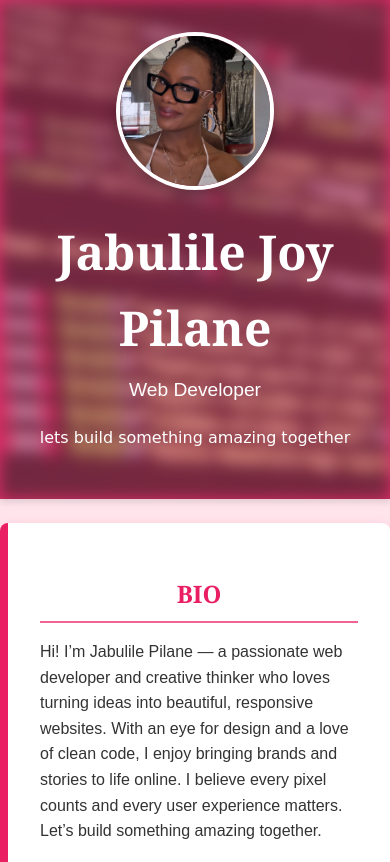
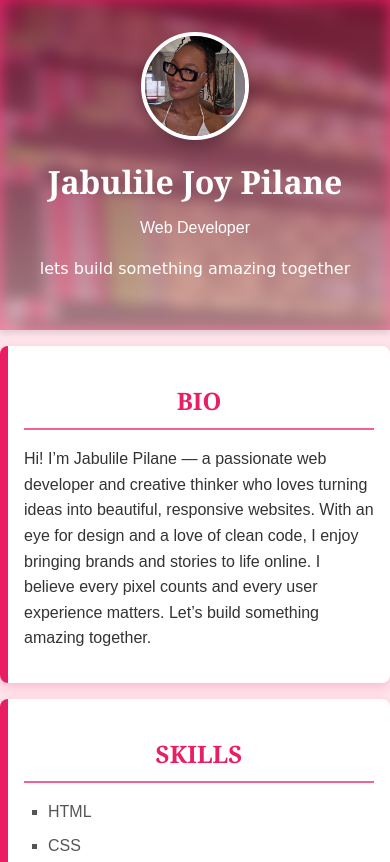
Before and after one commit to ST10195798/HexSoftwares_Personal_Portfolio, a plain HTML site: page index.html in a window 390 px wide. Shown: the top 862 px of the page. Drawn offline with Linux system fonts and the light colour scheme.

Commit message:
changed the animation functionality, its shape and design. made a pink border outline

```diff
--- a/style.css
+++ b/style.css
@@ -6,16 +6,6 @@ body {
   line-height: 1.6;
   background-color: #ffe4ec;
   color: #333;
-}
-.fade-in {
-  opacity: 0;
-  animation: fadeInAnimation ease 2s;
-  animation-fill-mode: forwards;
-}
-
-@keyframes fadeInAnimation {
-  0% { opacity: 0; }
-  100% { opacity: 1; }
 }
 
 header .profile-pic {
@@ -78,7 +68,10 @@ header::before {
 /* Pink Overlay Layer */
 header::after {
   content: "";
-  background-color: rgba(209, 60, 110, 0.5); /* pink with transparency */
+  background: linear-gradient(
+    rgba(233, 30, 99, 0.4),
+    rgba(255, 192, 203, 0.6)
+  );
   position: absolute;
   top: 0;
   left: 0;
@@ -127,6 +120,7 @@ section {
   transition: transform 0.2s ease;
 }
 
+
 section:hover {
   transform: scale(1.02);
 }
@@ -169,3 +163,51 @@ footer {
   color: #fff;
   font-size: 0.9rem;
 }
+.fade-in {
+    font-family: Georgia, 'Times New Roman', Times, serif;
+    font-size: larger;
+    text-align: center;
+    background-color: #ffe4ec;
+    color: #e91e63;
+    border-right: 8px solid #e91e63;
+    border-radius: 50%;
+
+  opacity: 0;
+  animation: fadeInAnimation ease 5S forwards;
+  border-style:solid;
+}
+
+@keyframes fadeInAnimation {
+  0% { opacity: 0; }
+  100% { opacity: 1; }
+}
+
+@media only screen and (max-width: 600px) {
+  header h1 {
+    font-size: 2rem;
+  }
+
+  header p,
+  header .minor {
+    font-size: 1rem;
+  }
+
+  header .profile-pic {
+    width: 100px;
+    height: 100px;
+    margin-bottom: 0.5rem;
+  }
+
+  section {
+    padding: 1rem;
+    margin: 1rem auto;
+  }
+
+  h2 {
+    font-size: 1.5rem;
+  }
+
+  body {
+    font-size: 16px;
+  }
+}
```
